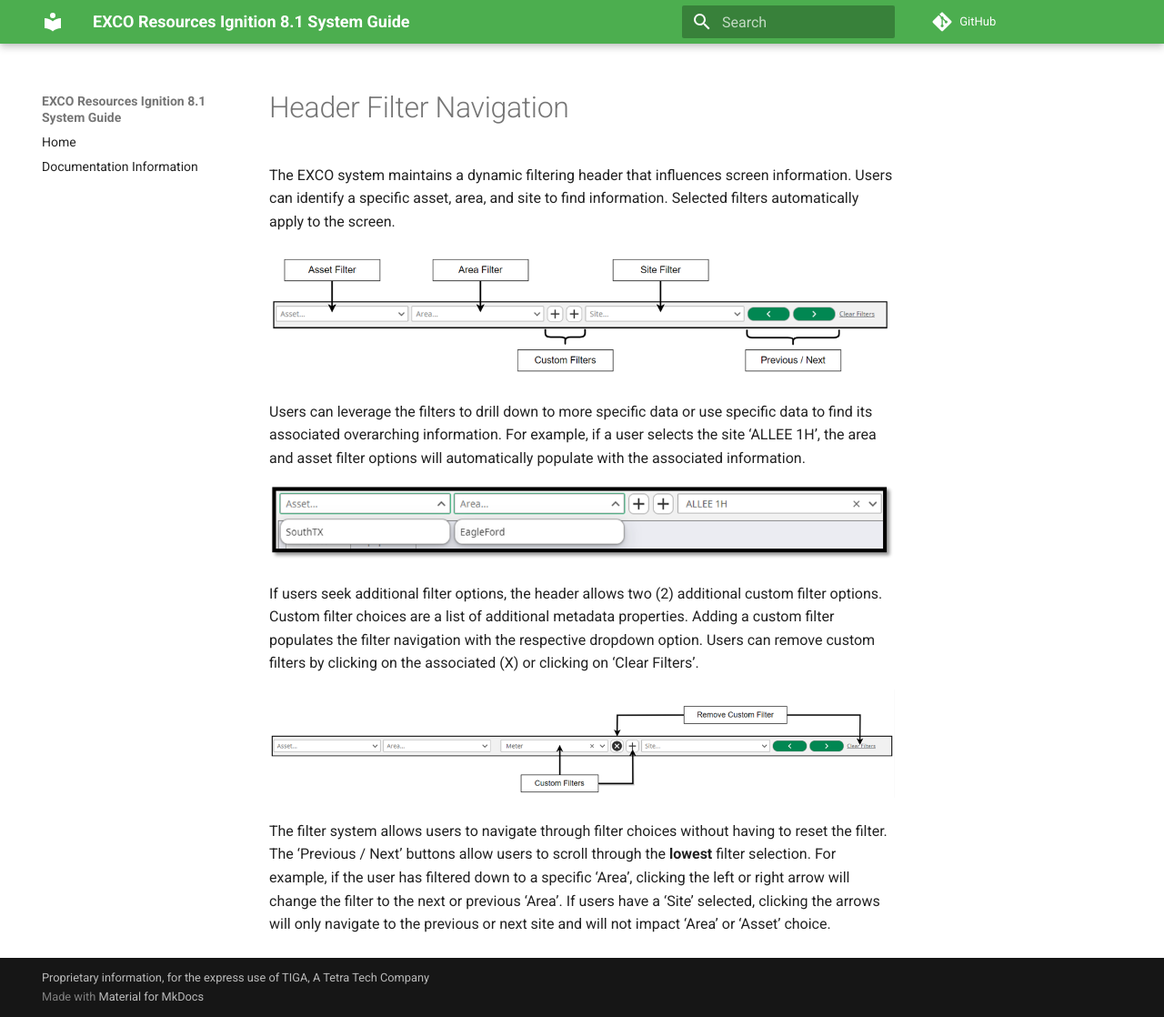
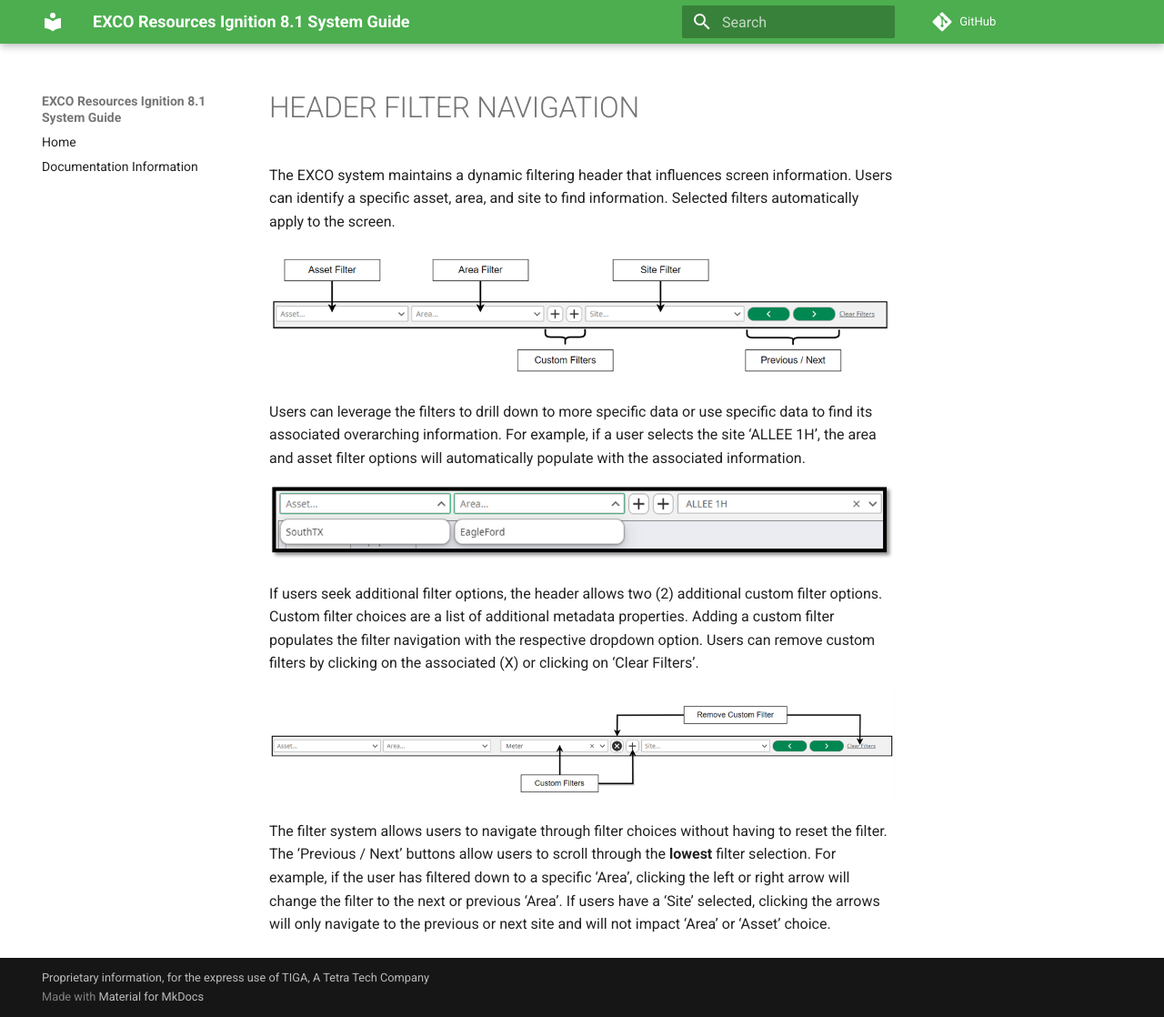
Before and after one commit to Mokrecho1/ER-8.1SystemDocumentation, an MkDocs documentation site: the page built from docs/Header Filter Navigation.md, in a window 1280 px wide and 1118 px high. Shown: the whole window at 91% size. Built offline with MkDocs 1.6.1 and Material for MkDocs 9.7.7, drawn with Linux system fonts in a browser that asks for light colours; comment, search, counter and statistics services are not loaded; part of the change alters nothing that is shown.

```diff
--- a/docs/Header Filter Navigation.md
+++ b/docs/Header Filter Navigation.md
@@ -1,3 +1,4 @@
+# HEADER FILTER NAVIGATION
 The EXCO system maintains a dynamic filtering header that influences screen information. Users can identify a specific asset, area, and site to find information. Selected filters automatically apply to the screen.
 
 ![Image title](https://github.com/Mokrecho1/ER-8.1SystemDocumentation/blob/main/docs/Images/headerfilter1.png)
```
